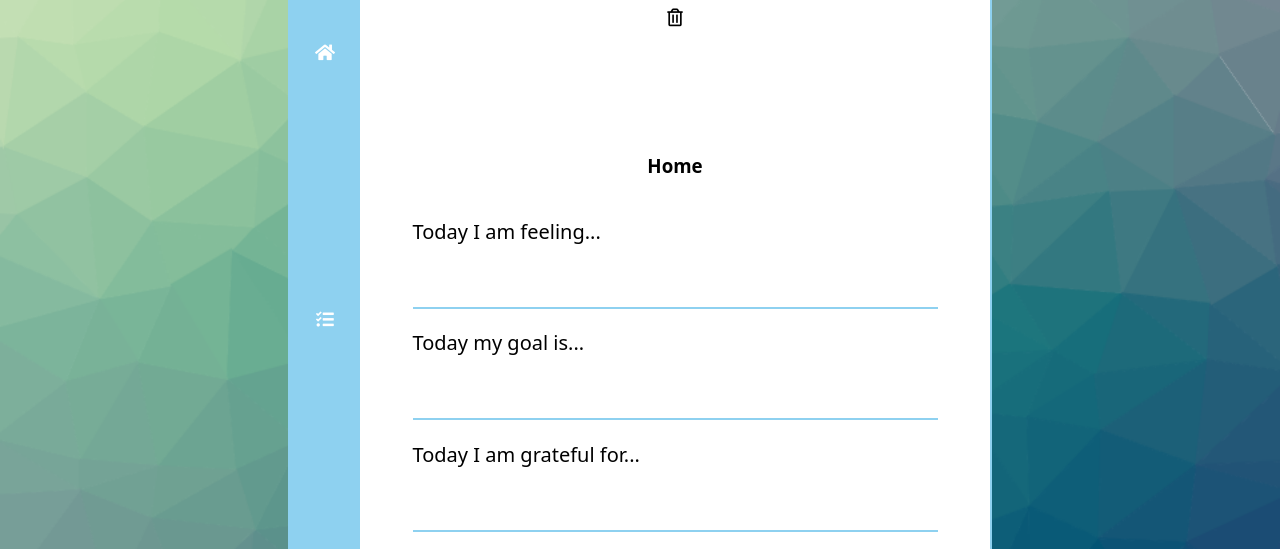
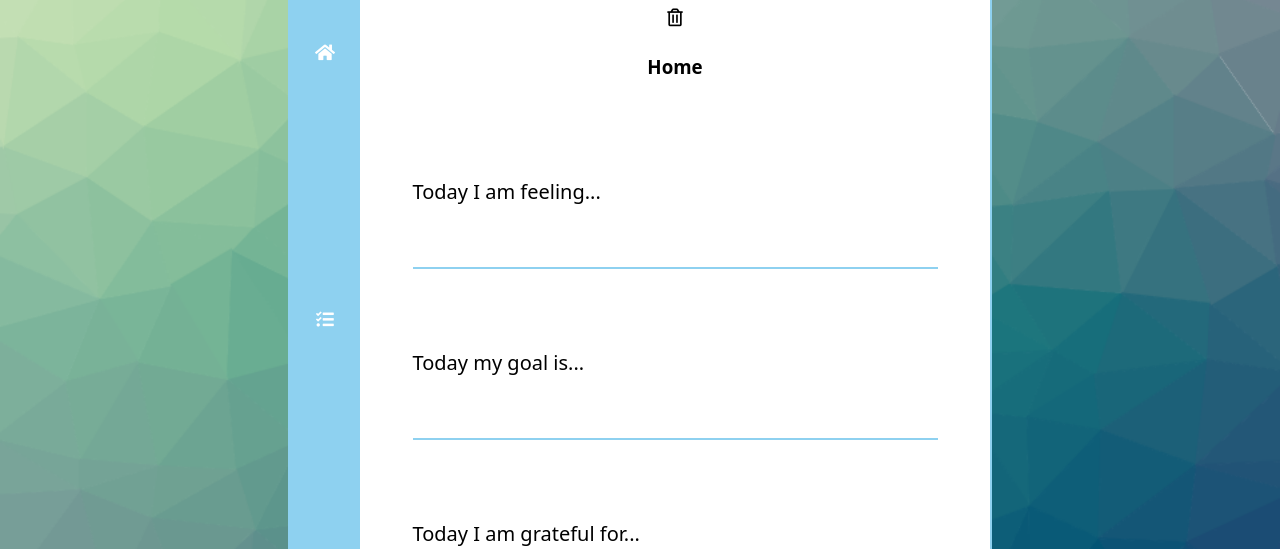
Before and after one commit to jessywlee/mini-journal-ts, a website with bundled scripts: page index.html in a window 1280 px wide. Shown: the part 80-629 px from the top of the page. Built offline with nearby package versions, Linux system fonts and the light colour scheme.

Commit message:
[fix] home container

```diff
--- a/src/main.css
+++ b/src/main.css
@@ -77,7 +77,9 @@ li {
 }
 
 .home-container {
-	display: grid;
+	display: flex;
+  flex-direction: column;
+  justify-content: space-between;
 	margin: 0 auto;
 	width: 75%;
 }
@@ -85,7 +87,9 @@ li {
 .main-document {
 	display: contents;
 }
-
+.page-container {
+	height: 80%;
+}
 .home-input-container {
 	height: 90%;
 	display: flex;
```
